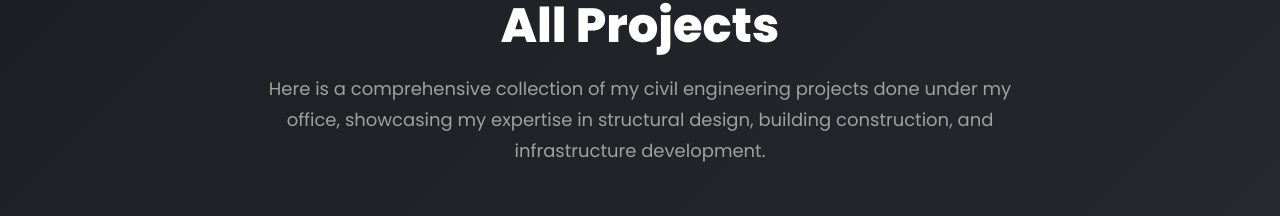
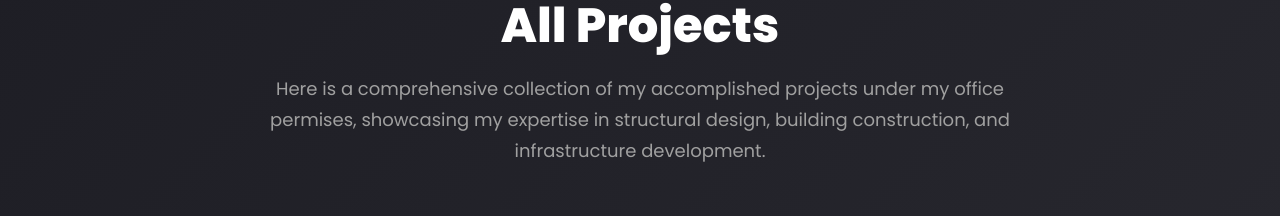
Before and after one commit to Janak-git-hub/janak, a plain HTML site: page more-projects.html in a window 1280 px wide. Shown: the part 227-443 px from the top of the page. Drawn offline with Linux system fonts and the light colour scheme.

Commit message:
Update more-projects.html

```diff
--- a/more-projects.html
+++ b/more-projects.html
@@ -547,7 +547,7 @@
             <span class="subtitle">My Complete Portfolio</span>
             <h1 class="title">All Projects</h1>
             <p class="description">
-                Here is a comprehensive collection of my civil engineering projects done under my office, showcasing my expertise in structural design, building construction, and infrastructure development.
+                Here is a comprehensive collection of my accomplished projects under my office permises, showcasing my expertise in structural design, building construction, and infrastructure development.
             </p>
         </div>
     </section>
```
